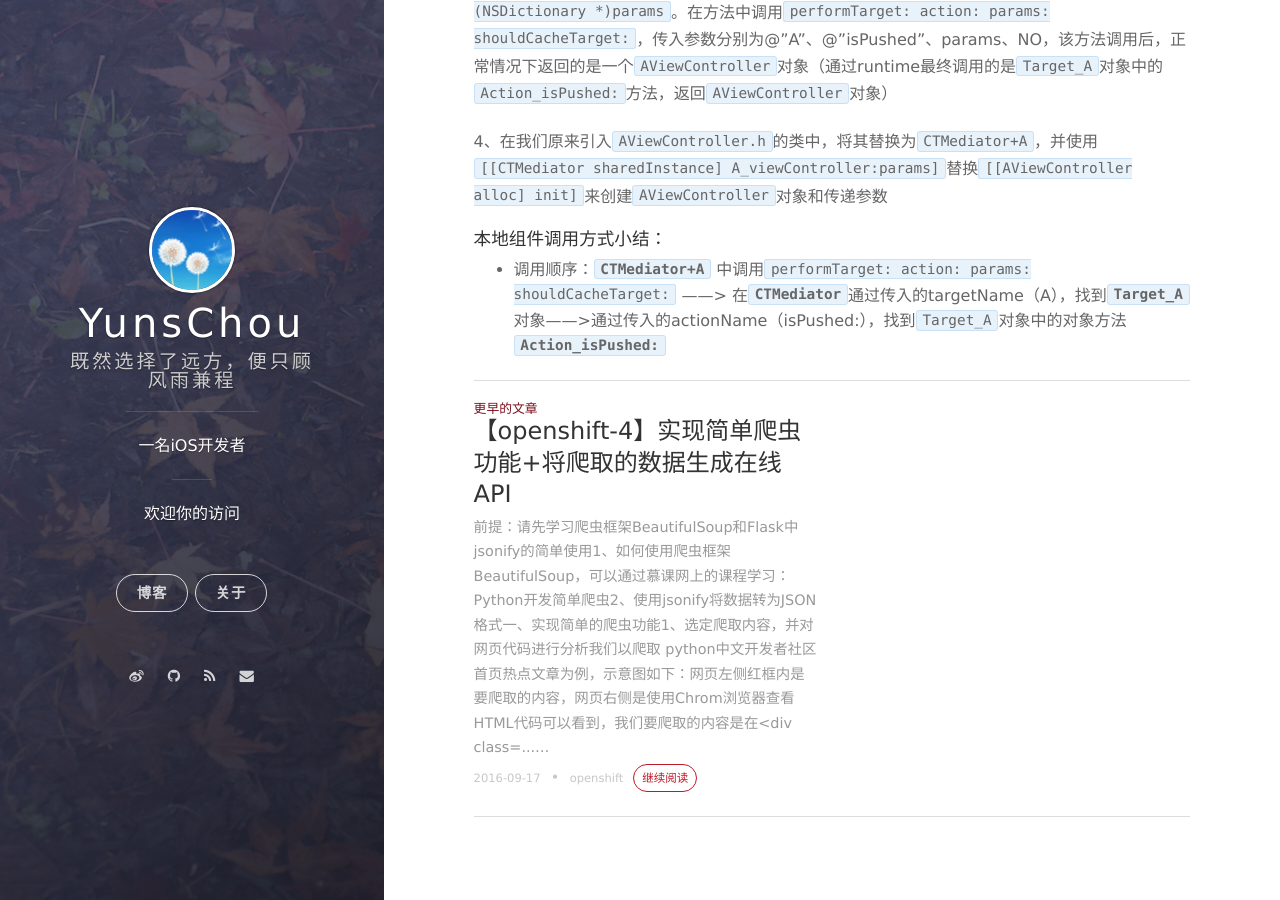
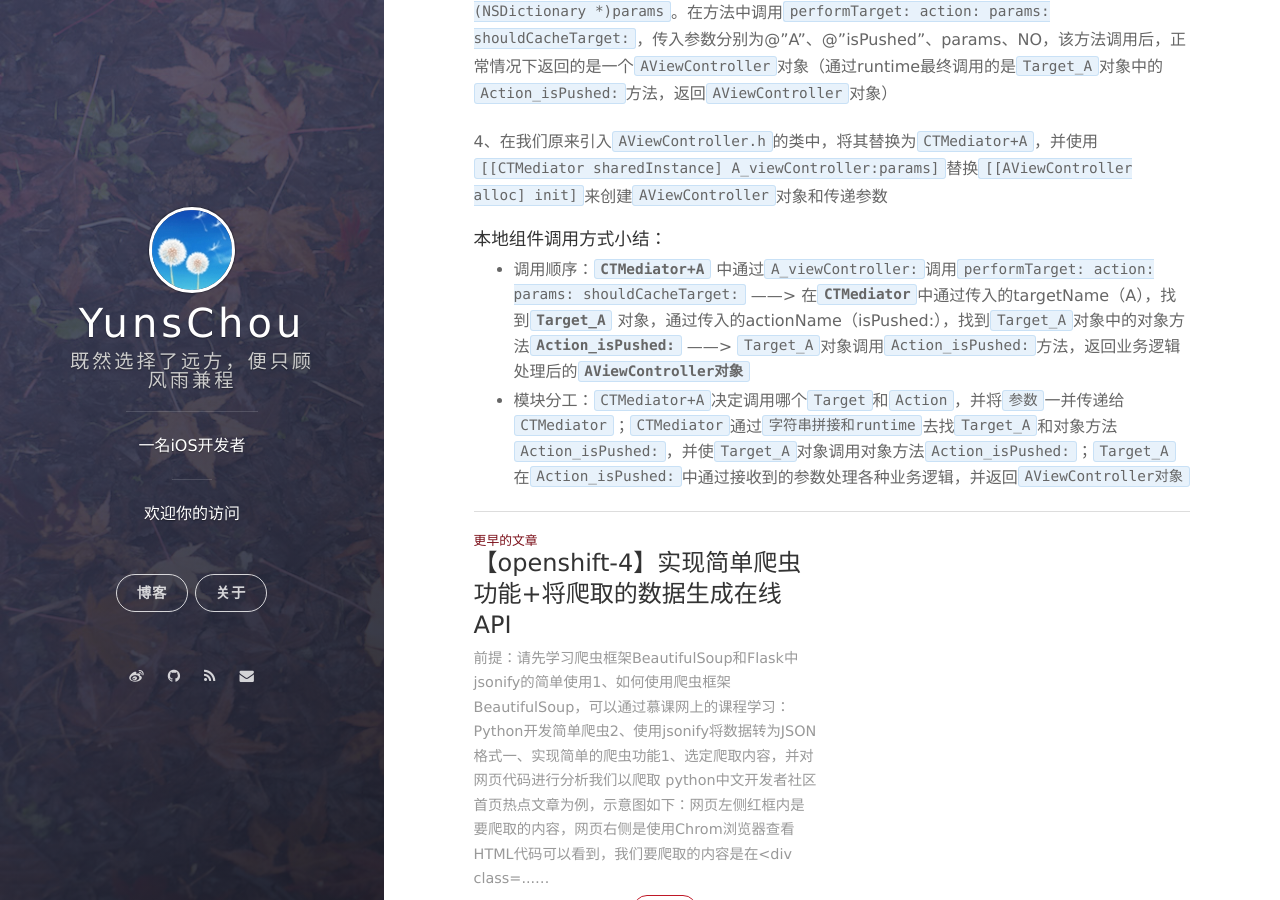
Before and after one commit to YunsChou/Yuns.github.io, a Jekyll site: the page built from _posts/2016-12-18-mediator-learn-1.md, in a window 1280 px wide and 900 px high, scrolled down 2330 px. Built offline with Jekyll 4.4.1, drawn with Linux system fonts in a browser that asks for light colours; nearby versions of some CDN libraries; Markdown is read by kramdown in place of the engine named in the settings; comment, search, counter and statistics services are not loaded.

Commit message:
fix  learn-1 detail

```diff
--- a/_posts/2016-12-18-mediator-learn-1.md
+++ b/_posts/2016-12-18-mediator-learn-1.md
@@ -72,4 +72,5 @@ CTMediator是一个单例，主要是基于Mediator模式和Target-Action模式
 
 #### 本地组件调用方式小结：
 
-* 调用顺序：**`CTMediator+A`** 中调用`performTarget: action: params: shouldCacheTarget:`  ——> 在**`CTMediator`**通过传入的targetName（A），找到**`Target_A`** 对象——>通过传入的actionName（isPushed:），找到`Target_A`对象中的对象方法**`Action_isPushed:`**
+* 调用顺序：**`CTMediator+A`** 中通过`A_viewController:`调用`performTarget: action: params: shouldCacheTarget:`  ——> 在**`CTMediator`**中通过传入的targetName（A），找到**`Target_A`** 对象，通过传入的actionName（isPushed:），找到`Target_A`对象中的对象方法**`Action_isPushed:`** ——> `Target_A`对象调用`Action_isPushed:`方法，返回业务逻辑处理后的**`AViewController对象`**
+* 模块分工：`CTMediator+A`决定调用哪个`Target`和`Action`，并将`参数`一并传递给`CTMediator`；`CTMediator`通过`字符串拼接和runtime`去找`Target_A`和对象方法`Action_isPushed:`，并使`Target_A`对象调用对象方法`Action_isPushed:`；`Target_A`在`Action_isPushed:`中通过接收到的参数处理各种业务逻辑，并返回`AViewController对象`
```
